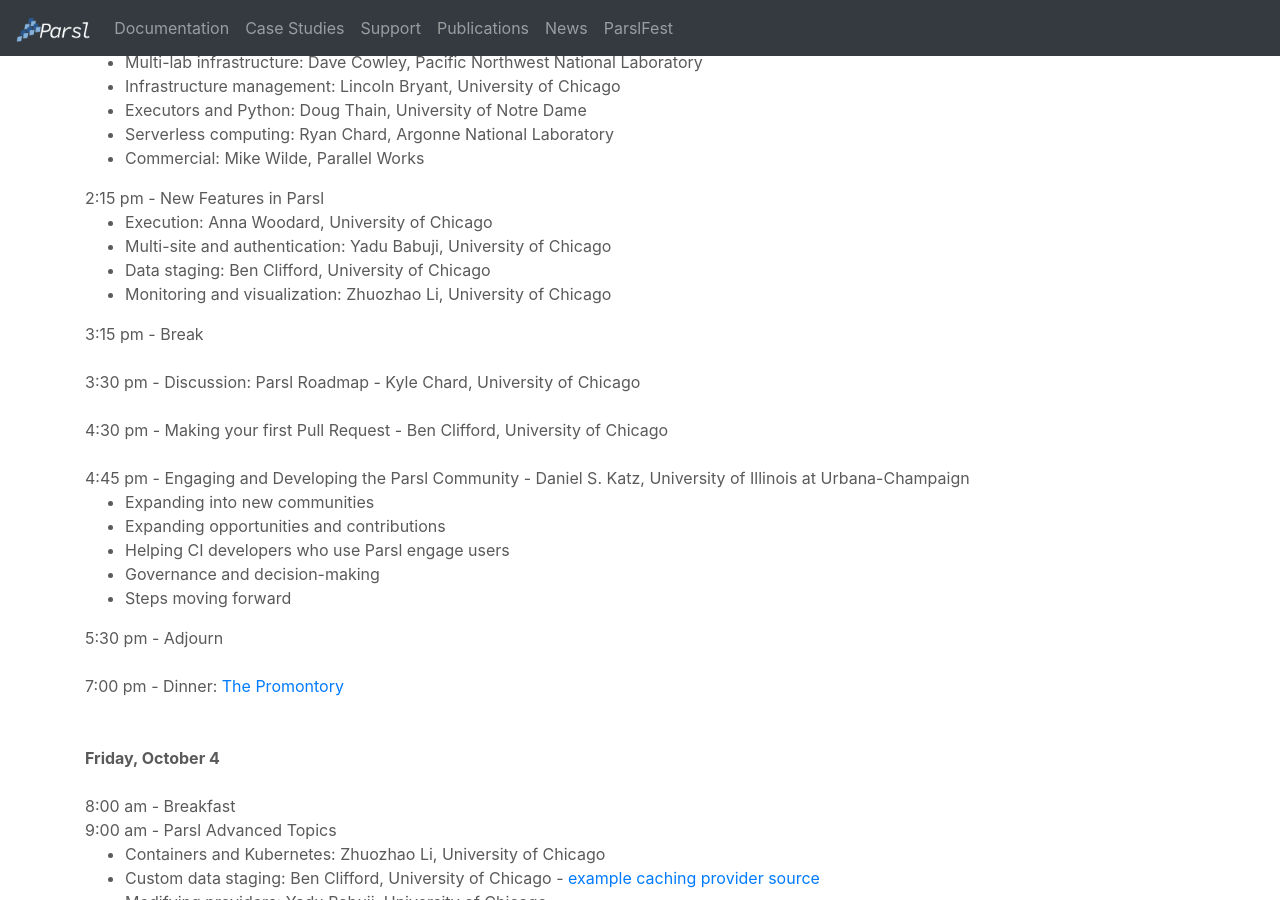
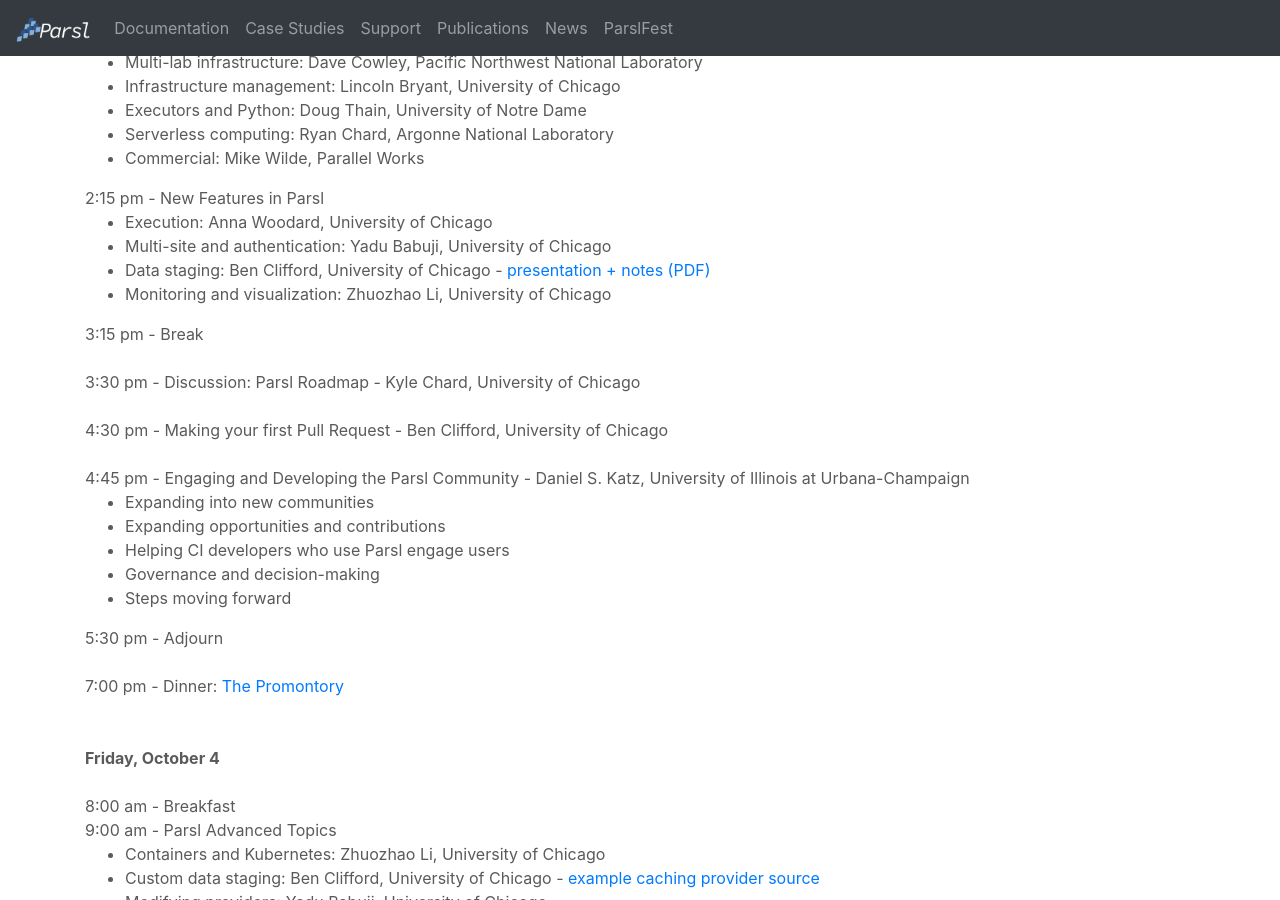
Before and after one commit to Parsl/parsl.github.io, a Jekyll site: the page built from parslfest.html, in a window 1280 px wide and 900 px high, scrolled down 1561 px. Built offline with Jekyll 4.4.1, drawn with Linux system fonts in a browser that asks for light colours.

Commit message:
add data presentation

```diff
--- a/parslfest.html
+++ b/parslfest.html
@@ -77,7 +77,7 @@ redirect_from: "/parsl_meeting"
       <ul>
         <li>Execution: Anna Woodard, University of Chicago</li>
         <li>Multi-site and authentication: Yadu Babuji, University of Chicago</li>
-        <li>Data staging: Ben Clifford, University of Chicago</li>
+        <li>Data staging: Ben Clifford, University of Chicago - <a href="parslfest2019-files/parslfest_benc_data.pptx.pdf">presentation + notes (PDF)</a></li>
         <li>Monitoring and visualization: Zhuozhao Li, University of Chicago</li>
       </ul>
 
```
Also changed, not shown: 1 other file.
